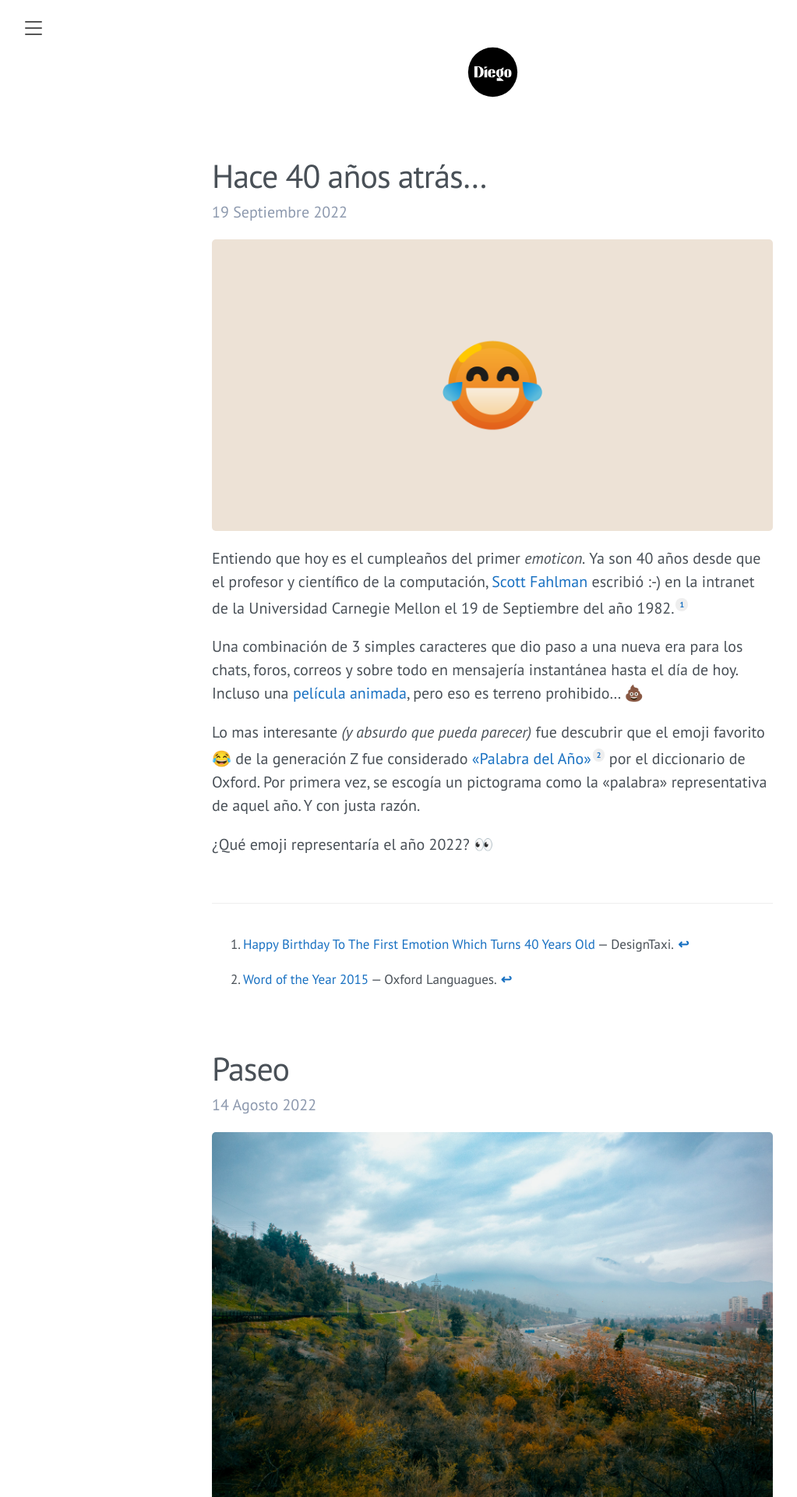
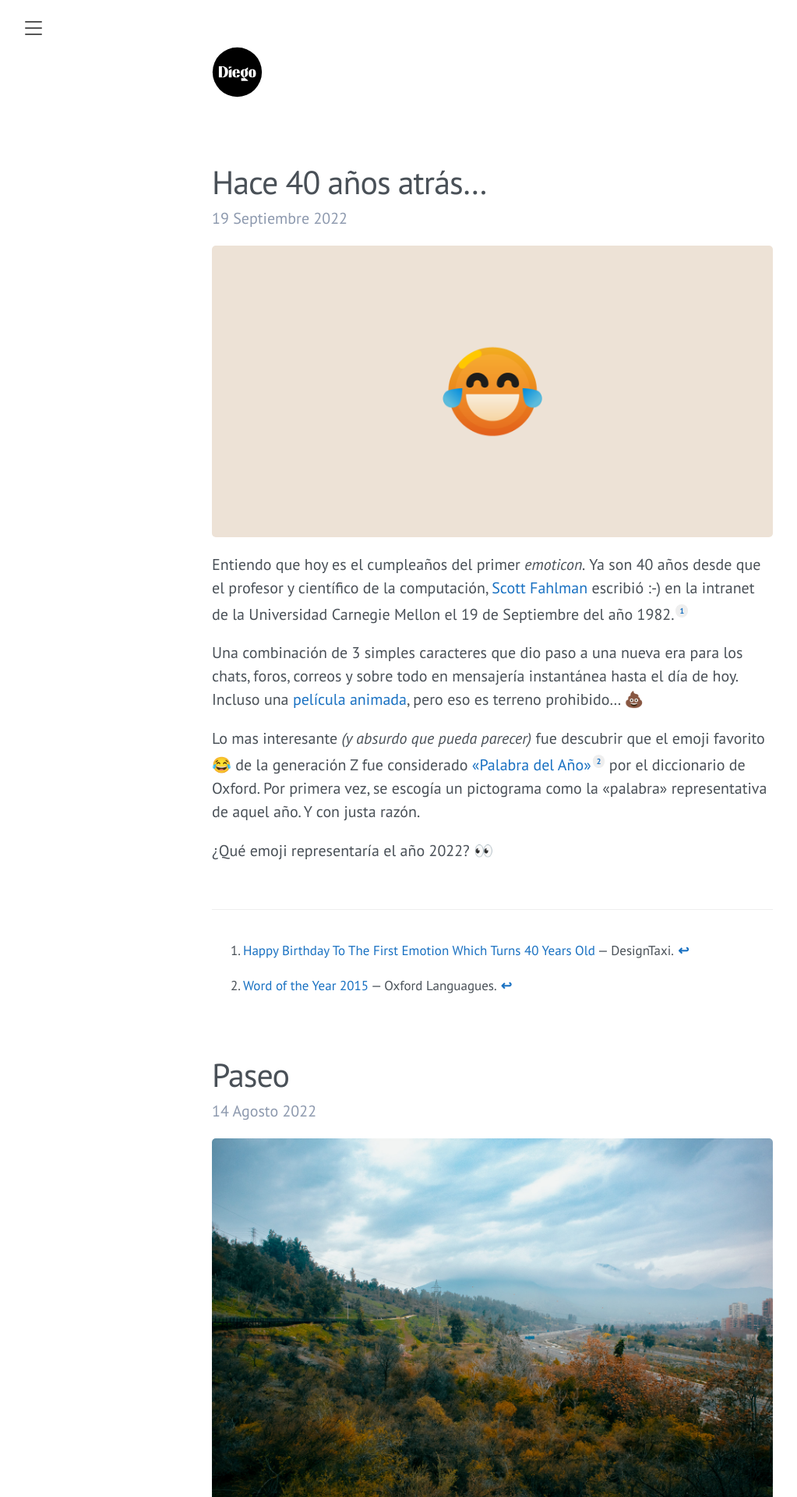
Before and after one commit to darriagada/darriagada.github.io, a Jekyll site: the page built from index.html, in a window 1280 px wide. Shown: the top 1920 px of the page at 78% size, without its empty margins (8-1031 px from the left). Built offline with Jekyll 4.4.1, drawn with Linux system fonts in a browser that asks for light colours; the list of posts is cut into pages by our own code; comment, search, counter and statistics services are not loaded.

Commit message:
Update lanyon.css

```diff
--- a/public/css/lanyon.css
+++ b/public/css/lanyon.css
@@ -138,8 +138,9 @@ a:hover {
 
 
 .logo {
-	margin:0 auto !important;
-	display:block;
+	/*margin:0 auto !important;*/
+	display:inline-block;
+	margin:0;
 }
 
 /* Archive */
```
